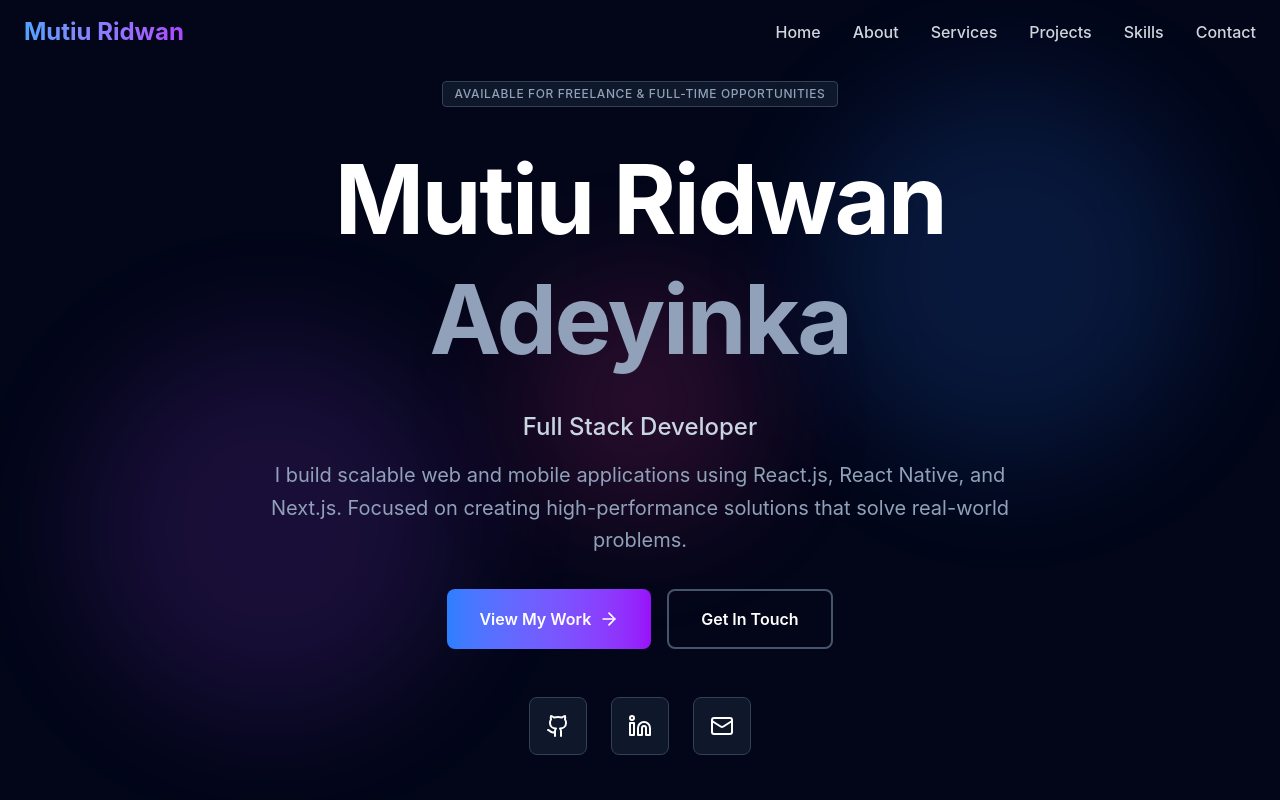
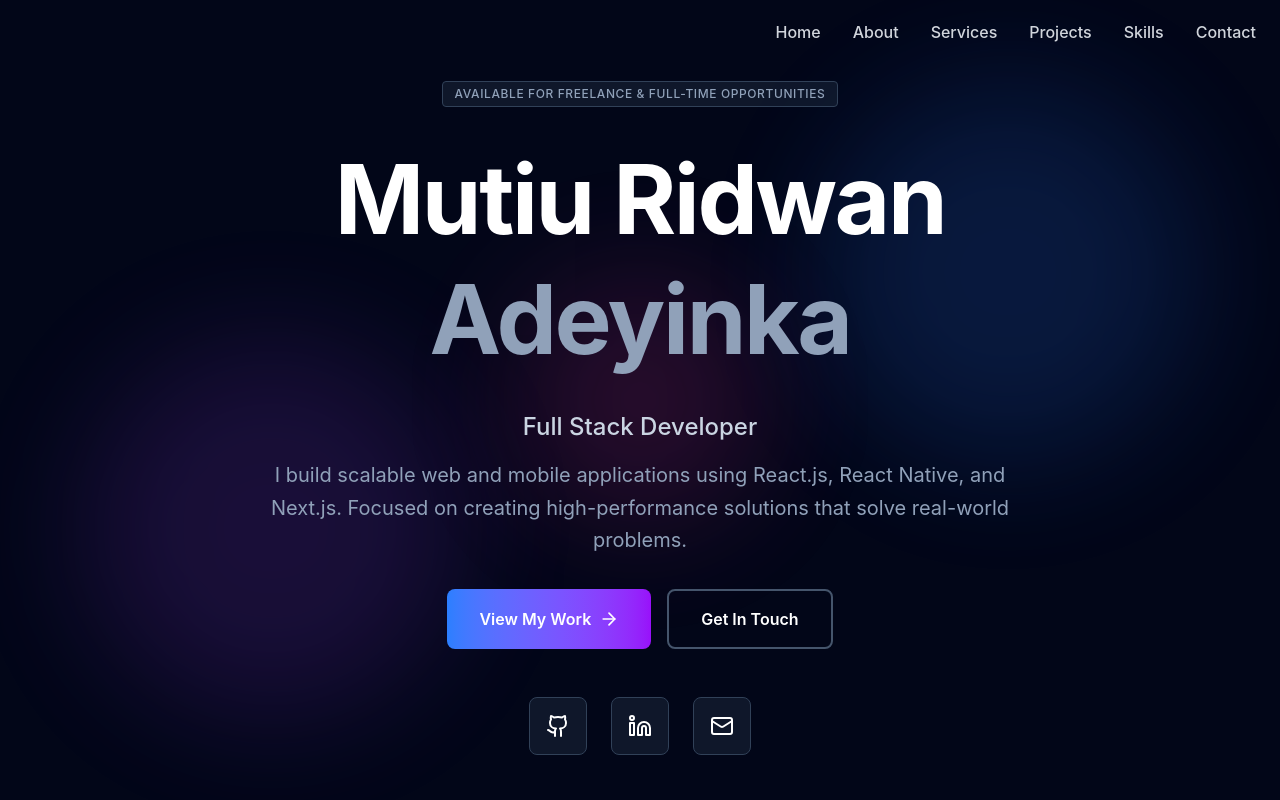
Before and after one commit to depriceless/portfolio, a React (Vite) app: page / in a window 1280 px wide. Shown: the top 800 px of the page. Built offline with nearby package versions, Linux system fonts and the light colour scheme.

Commit message:
Update about

```diff
--- a/src/App.jsx
+++ b/src/App.jsx
@@ -116,7 +116,7 @@ export default function Portfolio() {
           <div className="flex justify-between items-center">
             <div className="text-2xl font-bold cursor-pointer group">
               <span className="bg-gradient-to-r from-blue-400 to-purple-500 bg-clip-text text-transparent group-hover:scale-110 transition-transform duration-300 inline-block">
-                Mutiu Ridwan
+
               </span>
             </div>
 
```
